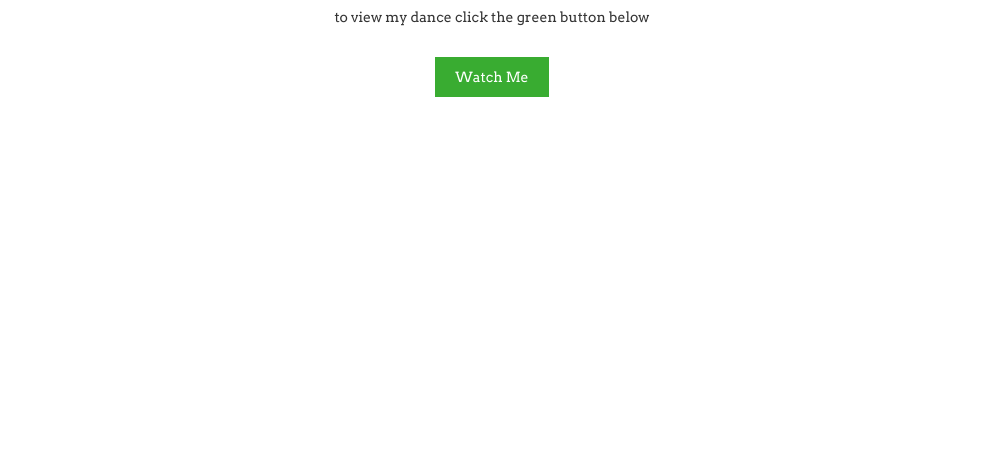
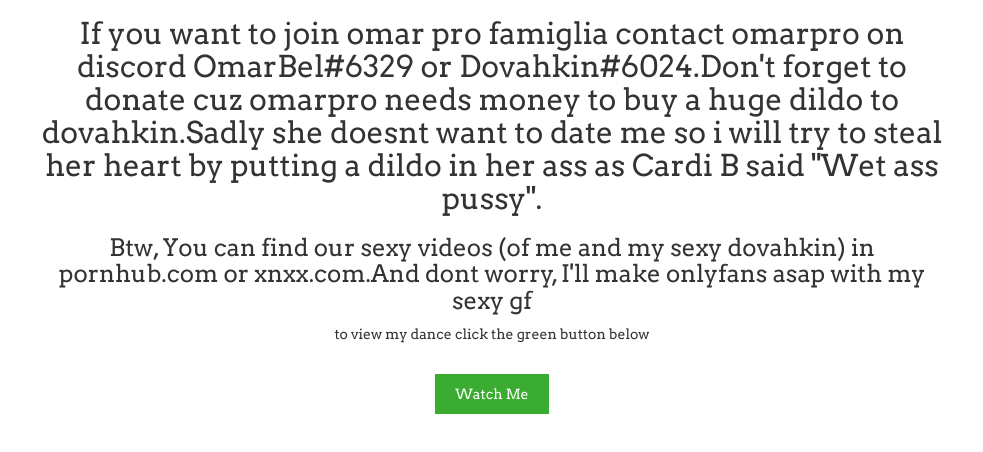
Before and after one commit to Warfare-Gaming/omar-troll-page, a plain HTML site: page index.html in a window 1280 px wide. Shown: the part 466-918 px from the top of the page, without its empty margins (148-1131 px from the left). Before the commit the page ends 800 px from the top, so only its background shows below. Drawn offline with nearby package versions, Linux system fonts and the light colour scheme.

Commit message:
Updated index.html

```diff
--- a/index.html
+++ b/index.html
@@ -27,7 +27,11 @@
 		<h3 class="h2">
 		Hi im Omar Bell. I have big familia
 		</h3>
-
+		<h5 class="h2">
+		If you want to join omar pro famiglia contact omarpro on discord OmarBel#6329 or Dovahkin#6024.Don't forget to donate cuz omarpro needs money to buy a huge dildo to dovahkin.Sadly she doesnt want to date me so i will try to steal her heart by putting a dildo in her ass as Cardi B said "Wet ass pussy".
+		</h5>
+		<h3>Btw, You can find our sexy videos (of me and my sexy dovahkin) in pornhub.com or xnxx.com.And dont worry, I'll make onlyfans asap with my sexy gf
+		</h3>
 		<p>to view my dance click the green button below</p>
 
 		<href="javascript:void(0)" id="video1" class="link_404">Watch Me</a>
```
